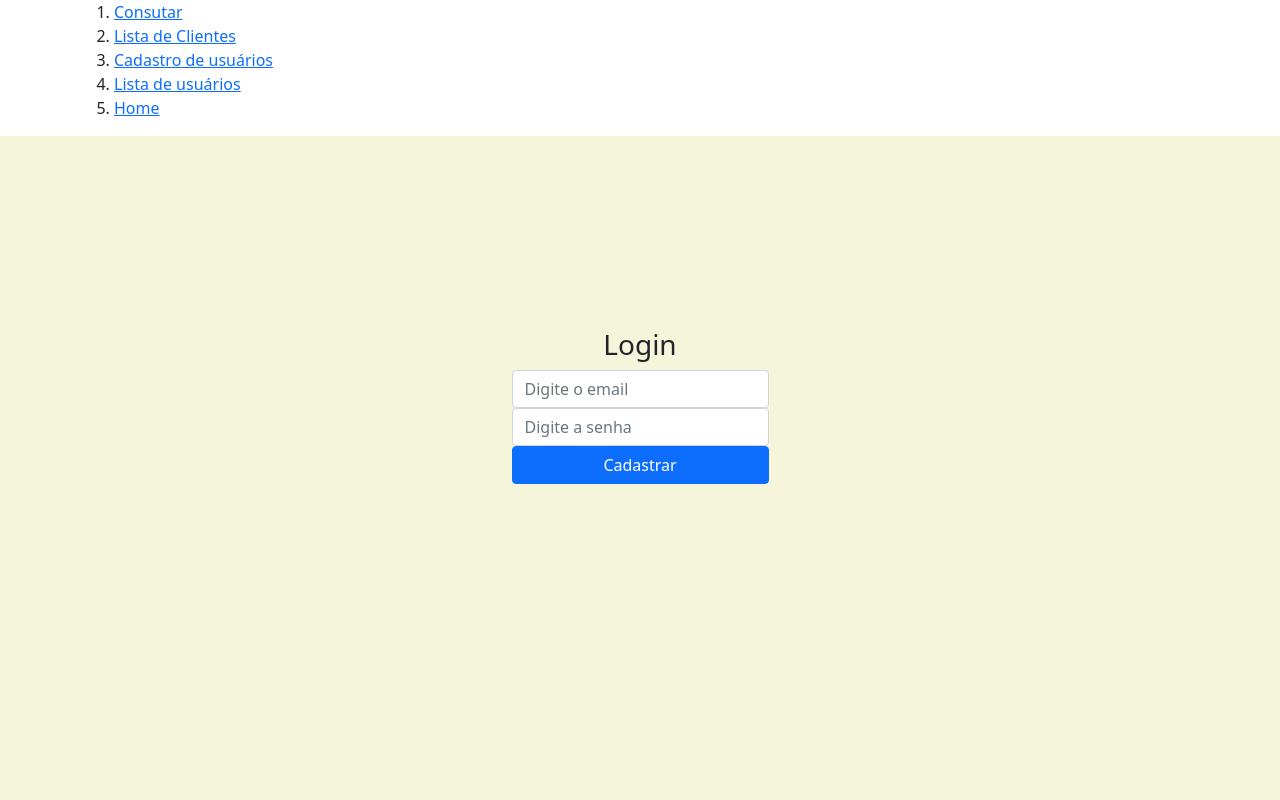
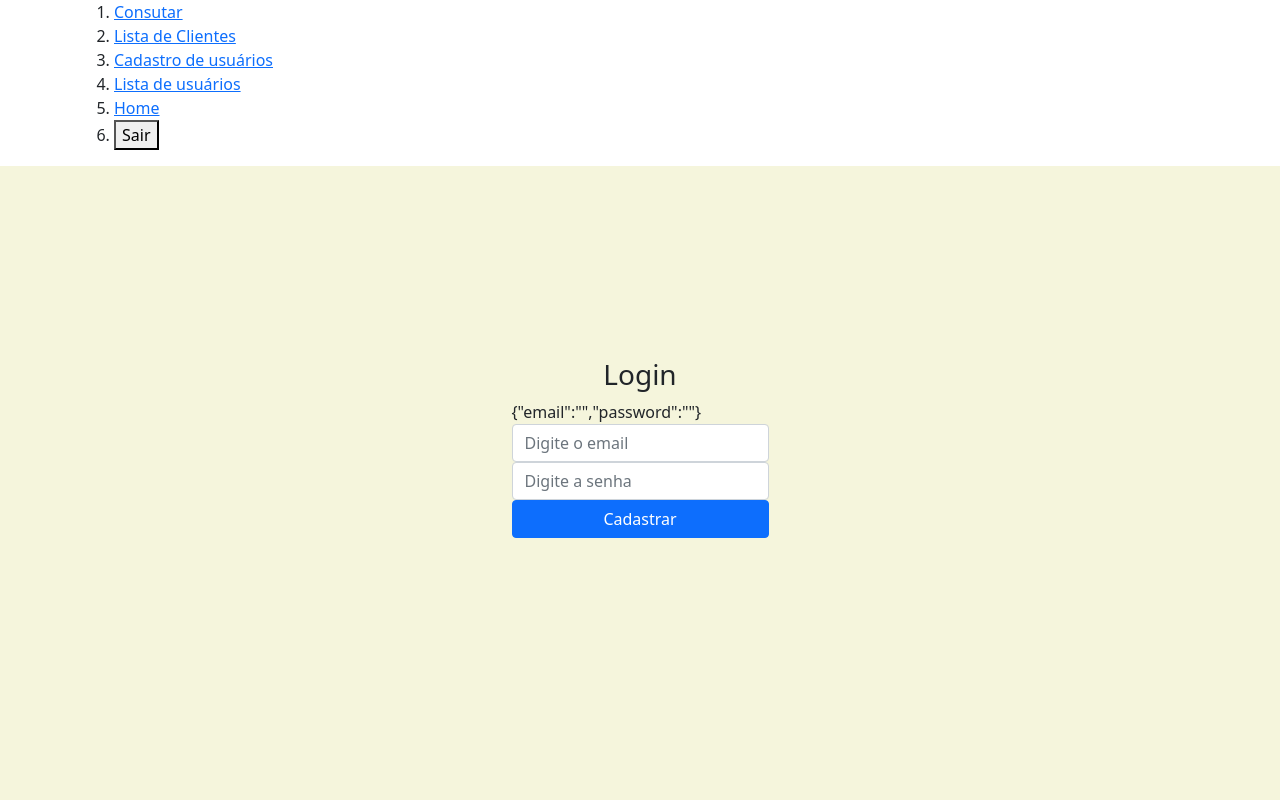
Before and after one commit to jefer2107/gerenciamento-de-dados-de-cnpj-frontend, a React (Create React App) app: page / in a window 1280 px wide. Shown: the top 800 px of the page. Built offline with nearby package versions, Linux system fonts and the light colour scheme.

Commit message:
authenticate user creating

```diff
--- a/package.json
+++ b/package.json
@@ -8,6 +8,7 @@
     "@testing-library/user-event": "^13.5.0",
     "axios": "^0.26.0",
     "bootstrap": "^5.1.3",
+    "jwt-decode": "^3.1.2",
     "react": "^17.0.2",
     "react-dom": "^17.0.2",
     "react-router-dom": "^6.2.1",
--- a/src/components/header.js
+++ b/src/components/header.js
@@ -1,7 +1,14 @@
-import { Link } from "react-router-dom";
+import { Link, useNavigate } from "react-router-dom";
 
 
 export default function Header(){
+    const navigate = useNavigate()
+
+    const logOut = ()=>{
+        localStorage.clear()
+        navigate("/")
+    }
+
     return(
         <div className="container-fluid">
             <header className="container">
@@ -11,6 +18,7 @@ export default function Header(){
                     <li><Link to="/user-register">Cadastro de usuários</Link></li>
                     <li><Link to="/user-list">Lista de usuários</Link></li>
                     <li><Link to="/">Home</Link></li>
+                    <li><button onClick={()=>logOut()}>Sair</button></li>
                 </ol>
             </header>
         </div>
--- a/src/home/login.js
+++ b/src/home/login.js
@@ -1,15 +1,47 @@
+import axios from 'axios'
+import { useState } from 'react'
+import { useNavigate } from 'react-router-dom'
 import Header from '../components/header'
 
 export default function Login(){
+    const [user, setUser] = useState({email:"",password:""})
+    const navigate = useNavigate()
+
+    const changeUser = ({target})=>{
+        setUser((state)=>{
+            return {...state,[target.name]: target.value}
+        })
+    }
+
+    const sendUser = async ()=>{
+        axios.post(`http://localhost:3001/auth`,user)
+            .then((x)=>{
+                console.log('data:',x.data)
+                localStorage.setItem('token',x.data)
+            })
+            .catch((error)=>{
+                console.log(error)
+            })
+    }
+
+    const loginUser = async (event)=>{
+        await sendUser()
+
+        //navigate("/search")
+
+        event.preventDefault()
+    }
+
     return(
         <>
-        <Header />
+        <Header/>
         <div className="form-style d-flex">
-            <form className="mx-auto">
+            <form onSubmit={loginUser} className="mx-auto">
                 <h3 className="text-center">Login</h3>
-                <input className="form-control" type='email' name='email' placeholder="Digite o email" />
-                <input className="form-control" type='text' name='password' placeholder="Digite a senha" />
-                <button className="btn btn-primary w-100">Cadastrar</button>
+                {JSON.stringify(user)}
+                <input onChange={changeUser} className="form-control" type='email' name='email' placeholder="Digite o email" />
+                <input onChange={changeUser} className="form-control" type='text' name='password' placeholder="Digite a senha" />
+                <button type='submit' className="btn btn-primary w-100">Cadastrar</button>
             </form>
         </div>
         </>
--- a/src/registers/search.js
+++ b/src/registers/search.js
@@ -1,11 +1,15 @@
 import { useState } from "react"
 import { useNavigate } from "react-router-dom"
 import Header from '../components/header'
+import jwtDecoded from "jwt-decode"
 
 export default function Search(){
 
     const [numberCNPJ, setNumberCNPJ] = useState("")
     const navigate = useNavigate()
+    const token = localStorage.getItem('token')
+    const decoded = jwtDecoded(token !== null && token)
+
     const changeNumberCNPJ = ({target})=>{
         setNumberCNPJ(()=>{
             return {[target.name]: target.value}
@@ -22,6 +26,8 @@ export default function Search(){
         <div className="form-style">
             <form onSubmit={redirectToCnpj} className="mx-auto">
                 <h3 className="text-center">Consultar CNPJ</h3>
+                <h4 className="text-center"> Olá, {decoded.name} </h4>
+                {JSON.stringify(decoded)}
                 <input onChange={changeNumberCNPJ} className="form-control" name="cnpj" />
                 <button type="submit" className="btn btn-primary">Enviar</button>
             </form>
```
Also changed, not shown: 1 other file (tests, documents, lock files or other folders).
